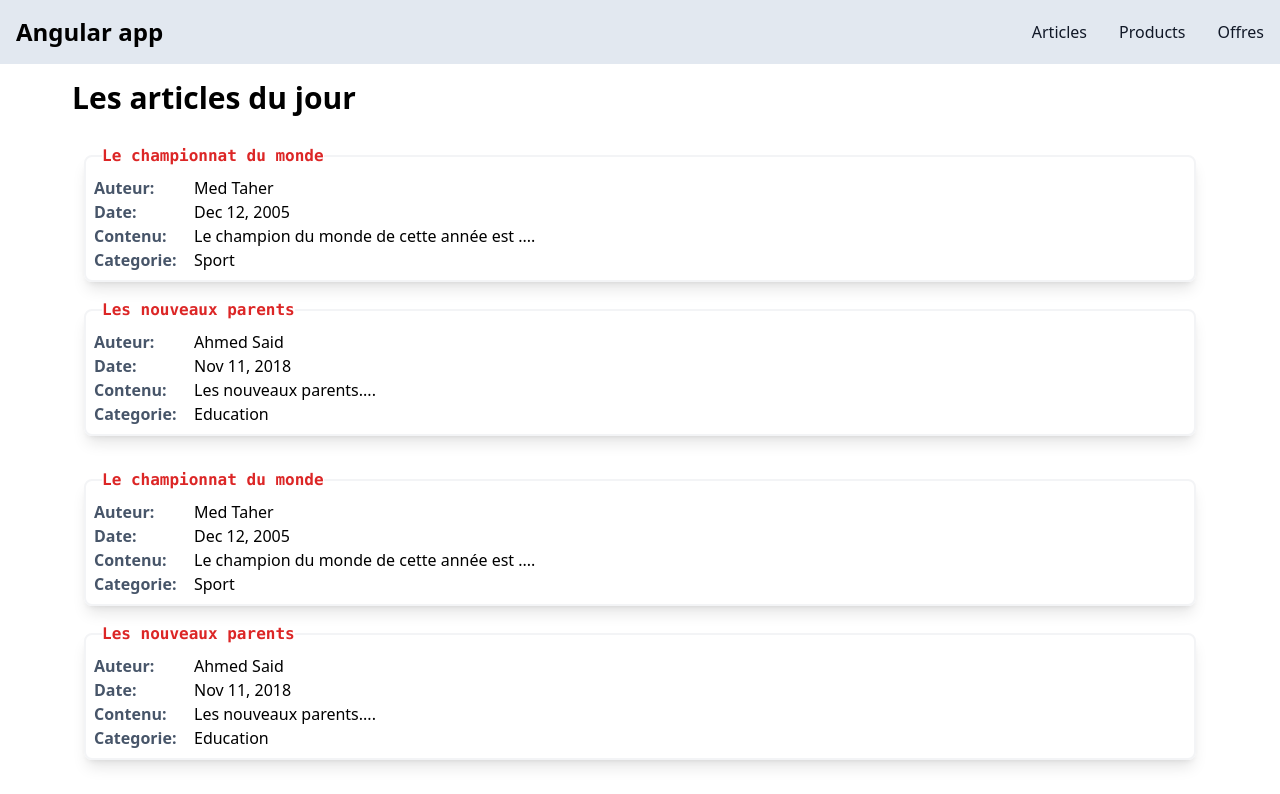
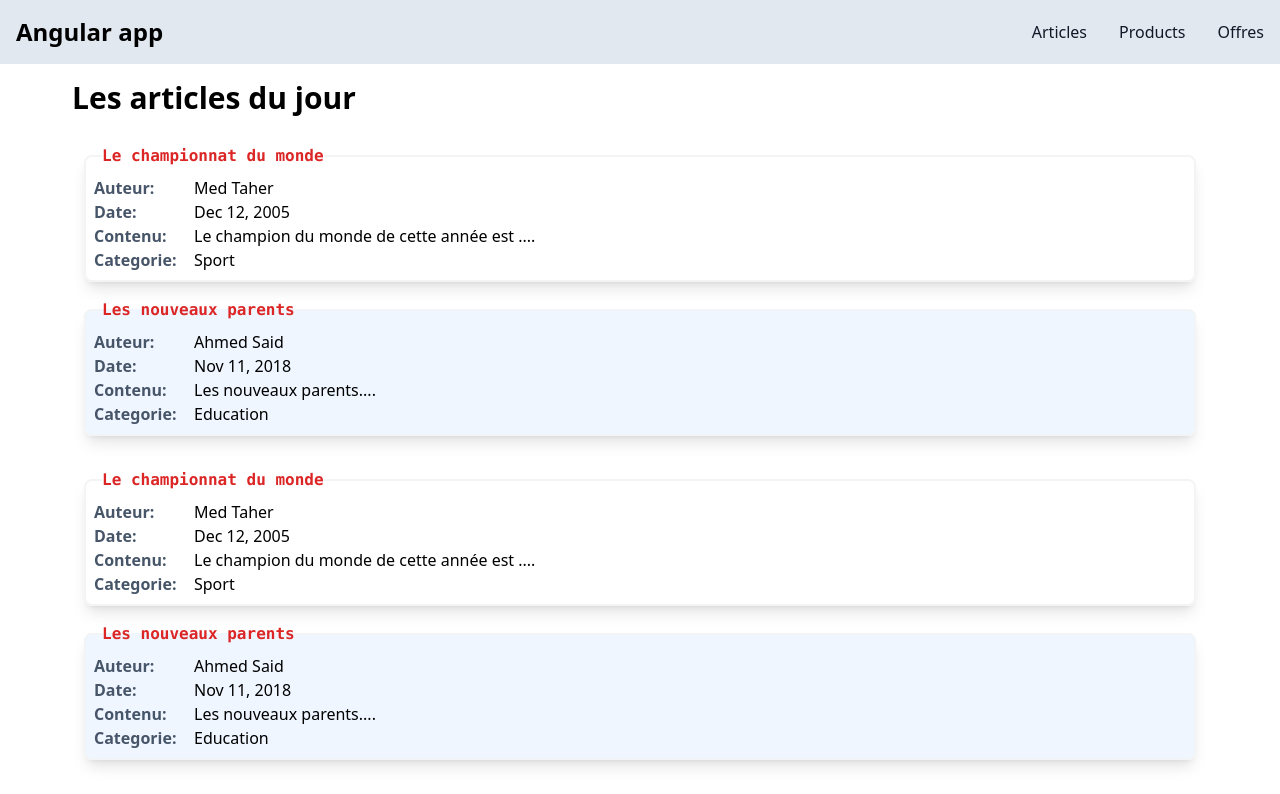
Before and after one commit to Jnayeh/angular-relearning-app, an Angular app: page /articles in a window 1280 px wide. Shown: the top 794 px of the page. Built offline with nearby package versions, Linux system fonts and the light colour scheme.

Commit message:
adds coloring

```diff
--- a/src/app/articles/articles.component.html
+++ b/src/app/articles/articles.component.html
@@ -3,7 +3,7 @@
   <ul class="grid grid-cols-1 gap-4 list-none p-3">
     <li *ngFor="let article of articles">
         <fieldset *ngIf="article.categorie!='Travail'"
-          class="overflow-hidden rounded-lg border-gray-100 border-2 shadow-lg p-2">
+          class="overflow-hidden rounded-lg border-gray-100 border-2 shadow-lg p-2 {{ article.categorie == 'Education' ? 'bg-blue-50':''}}">
           <legend class="font-mono font-semibold text-red-600 ml-2">{{article.titre}}</legend>
           <p class="flex flex-nowrap">
             <span class="font-bold text-slate-600 block min-w-[100px]">Auteur:</span>{{article.auteur}}
```
